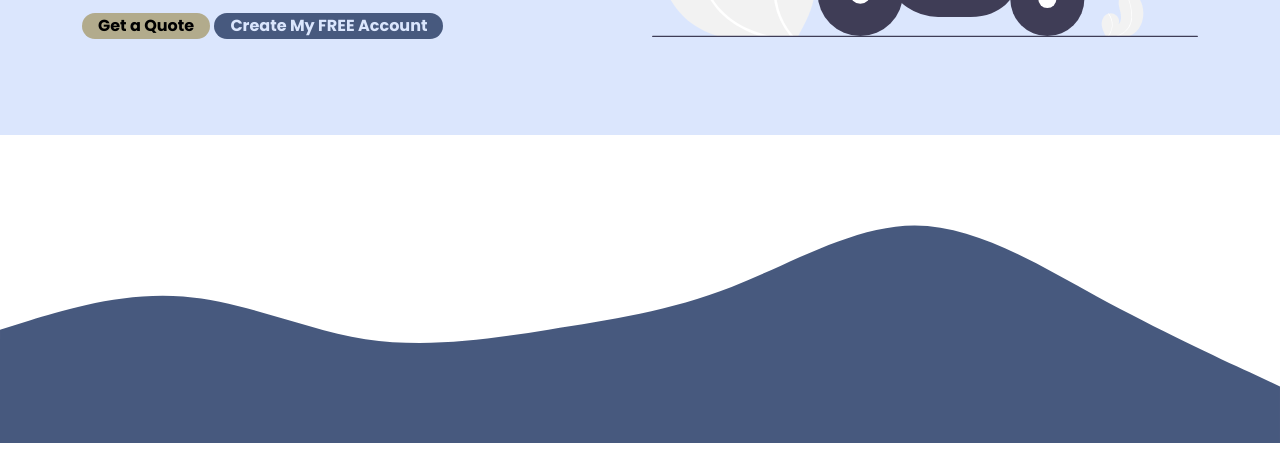
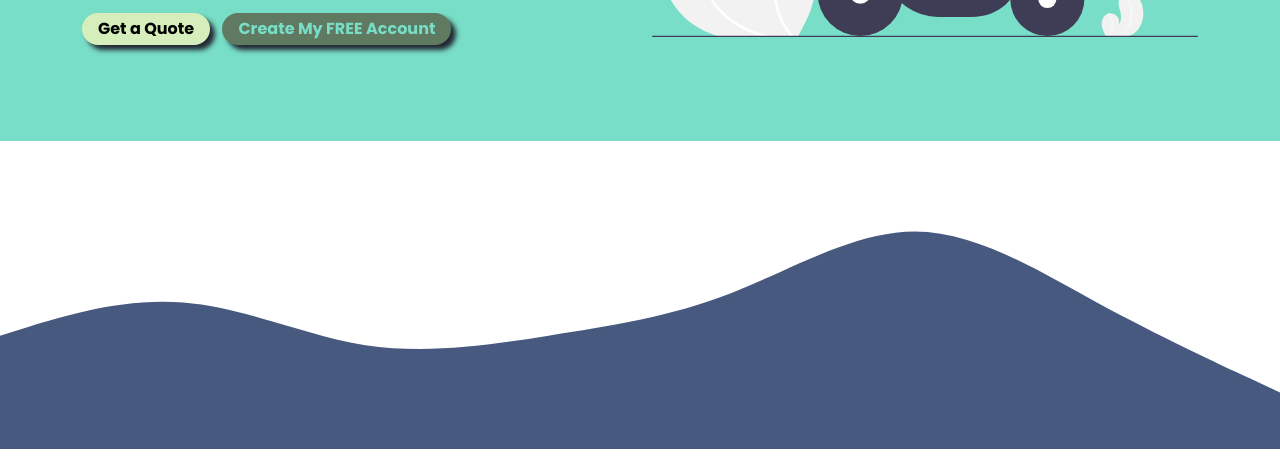
Before and after one commit to kamrulhaider/delivery-website, a plain HTML site: page index.html in a window 1280 px wide. Shown: the part 371-844 px from the top of the page. Drawn offline with nearby package versions, Linux system fonts and the light colour scheme.

Commit message:
some changes

```diff
--- a/css/style.css
+++ b/css/style.css
@@ -1,10 +1,10 @@
 @import url("https://fonts.googleapis.com/css2?family=Poppins:wght@400;700&display=swap");
 /* color variables */
 :root {
-  --top: #293b5f;
-  --bg: #b2ab8c;
-  --bg2: #dbe6fd;
-  --bg3: #47597e;
+  --top: #222831;
+  --bg: #d5eebb;
+  --bg2: #78dec7;
+  --bg3: #5f7a61;
   --text: #000000;
 }
 body {
@@ -31,6 +31,7 @@ body {
 .banner-btn button {
   background-color: var(--bg);
   border-radius: 25px;
+  box-shadow: 5px 5px 5px var(--top);
 }
 .banner-btn button:last-child {
   background-color: var(--bg3);
--- a/index.html
+++ b/index.html
@@ -61,9 +61,9 @@
                             </p>
                         </div>
                         <div class="banner-btn">
-                            <button class="border-0 px-3 mb-md-0 mb-2"><a class="fw-bold" href="#">Get a
+                            <button class="border-0 py-1 px-3 mb-md-0 mb-2"><a class="fw-bold" href="#">Get a
                                     Quote</a></button>
-                            <button class="border-0 px-3"><a class="fw-bold" href="#">Create My FREE
+                            <button class="border-0 py-1 ms-2 px-3"><a class="fw-bold" href="#">Create My FREE
                                     Account</a></button>
                         </div>
                     </div>
```
Also changed, not shown: images/long-banner.jpg (deleted).
